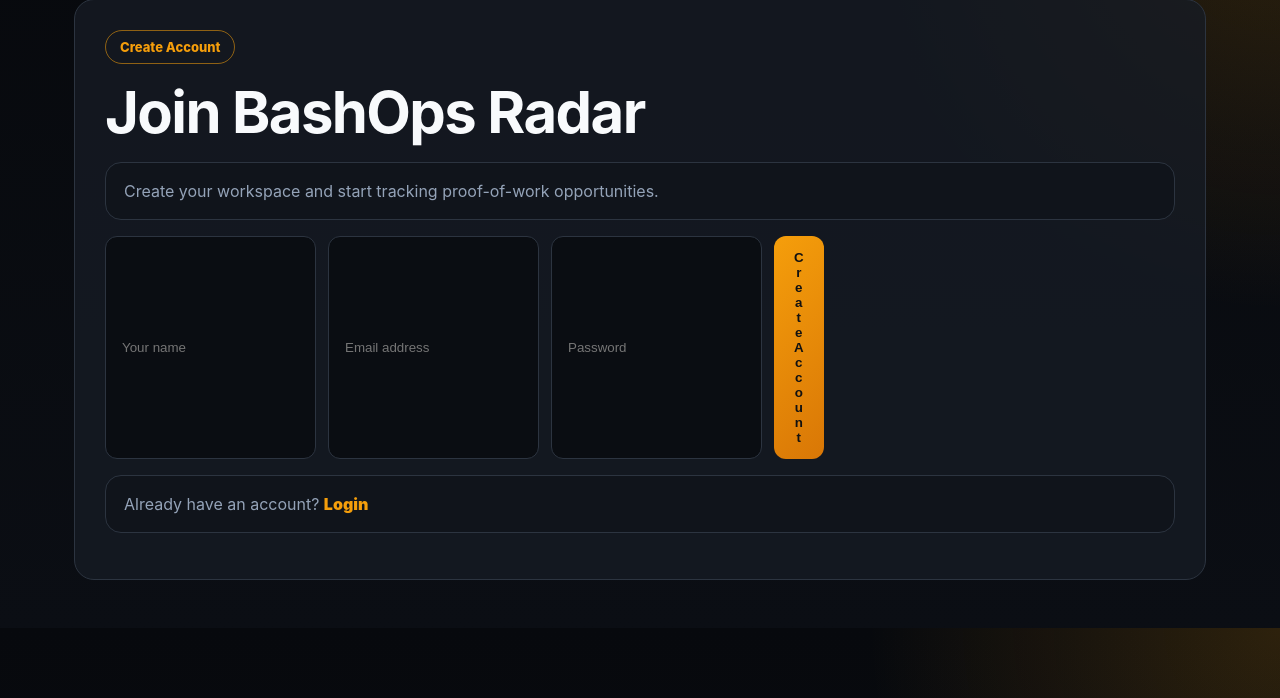
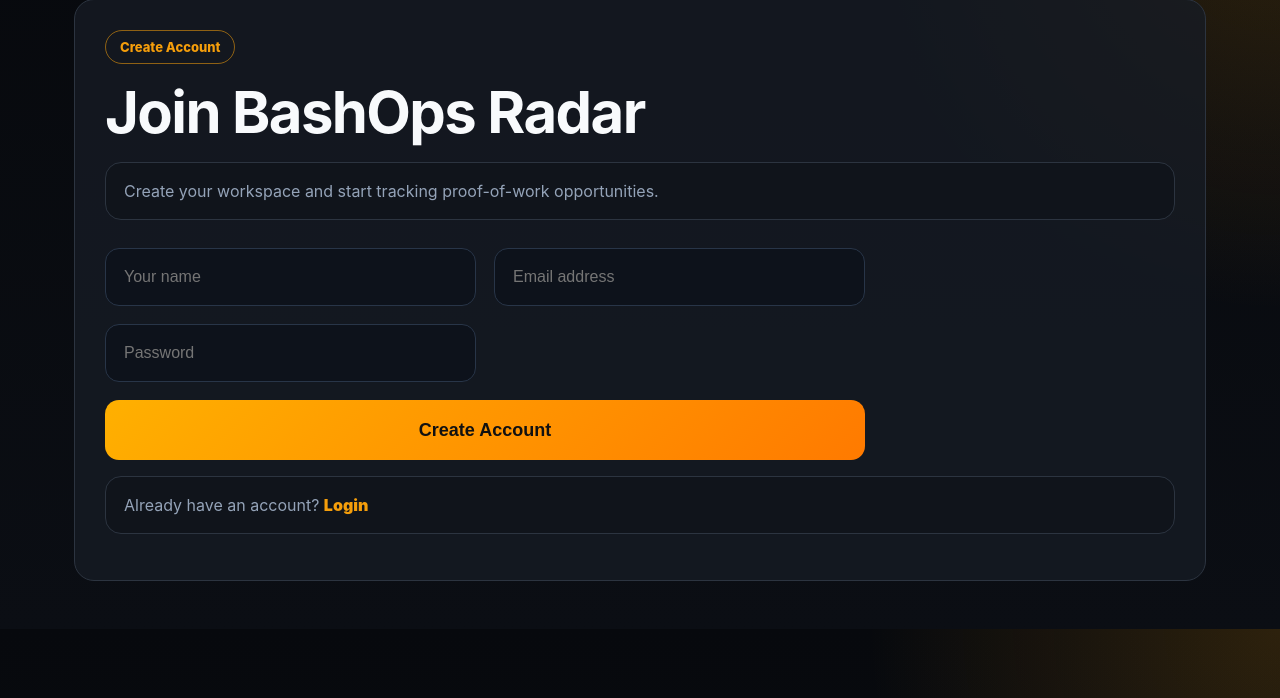
Before and after one commit to BashOpsDev/bashops-radar, a FastAPI app: page /register in a window 1280 px wide. Shown: the part 102-800 px from the top of the page. Run offline with FastAPI, Linux system fonts and the light colour scheme.

Commit message:
Update style.css

```diff
--- a/static/style.css
+++ b/static/style.css
@@ -1541,3 +1541,44 @@
 .nav-menu.open{
     max-height:700px;
 }
+
+.register-form {
+    display: grid;
+    grid-template-columns: repeat(2, minmax(260px, 1fr));
+    gap: 18px;
+    max-width: 760px;
+    margin-top: 28px;
+}
+
+.register-form input {
+    width: 100%;
+    height: 58px;
+    padding: 0 18px;
+    border-radius: 14px;
+    border: 1px solid #283548;
+    background: #0d121b;
+    color: #fff;
+    font-size: 16px;
+}
+
+.register-form input:focus {
+    outline: none;
+    border-color: #ff9800;
+    box-shadow: 0 0 18px rgba(255, 152, 0, 0.18);
+}
+
+.register-form button {
+    grid-column: 1 / -1;
+    height: 60px;
+    border-radius: 14px;
+    background: linear-gradient(135deg, #ffb000, #ff7a00);
+    color: #111 !important;
+    font-size: 18px;
+    font-weight: 900;
+}
+
+@media (max-width: 900px) {
+    .register-form {
+        grid-template-columns: 1fr;
+    }
+}
```
